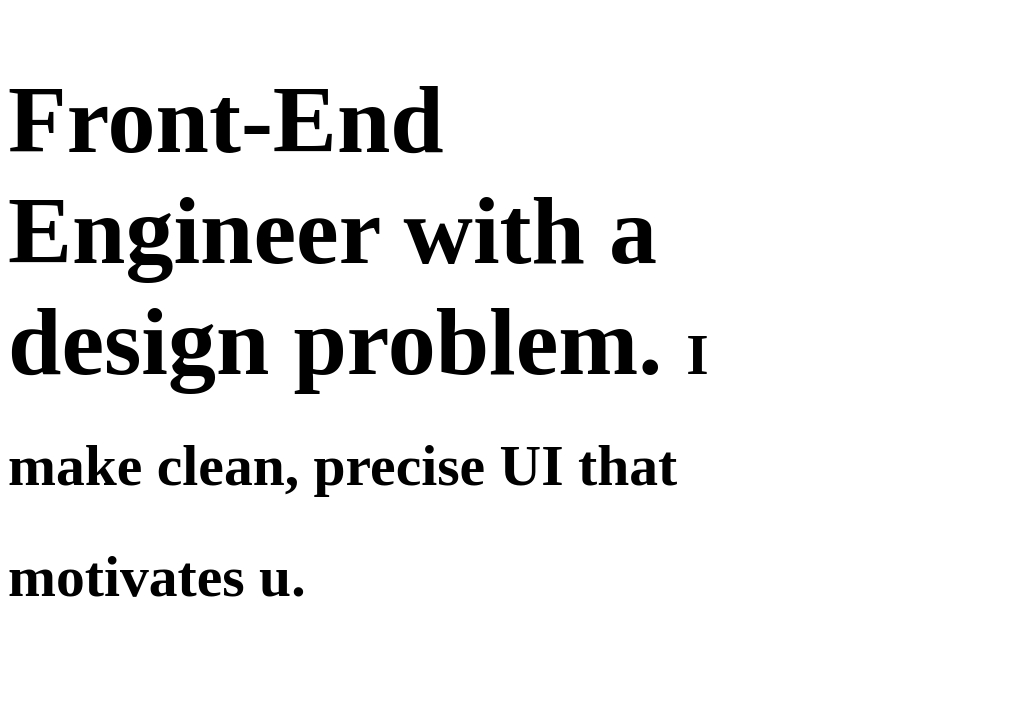
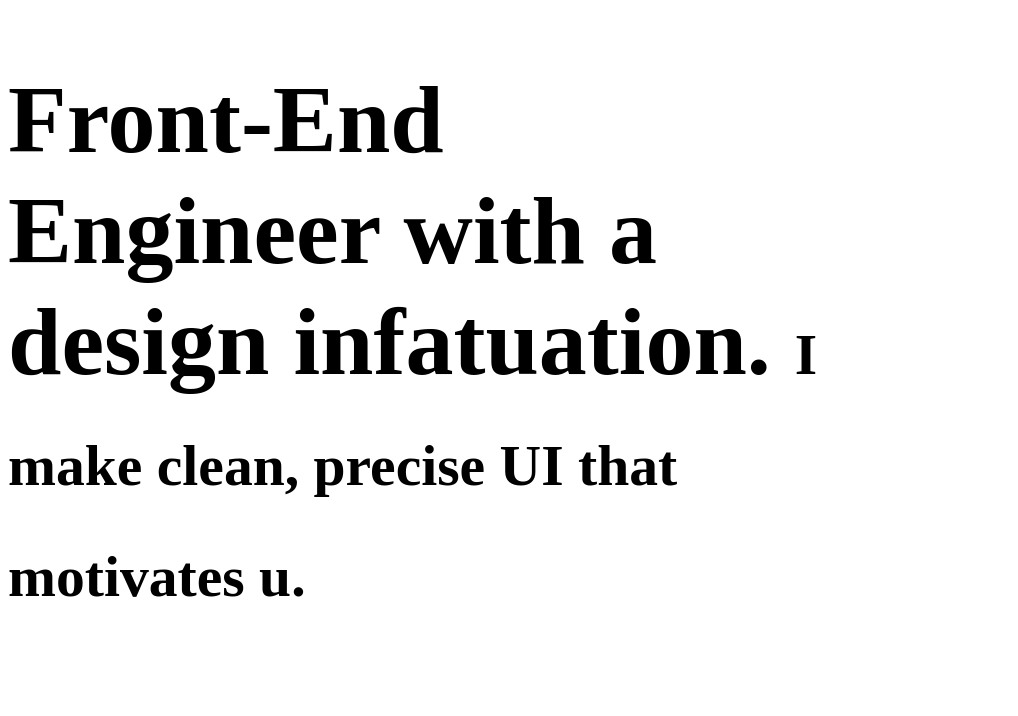
Before and after one commit to ericwindmill/ericwindmill.com, a Gatsby site: page / in a window 1280 px wide. Shown: the top 716 px of the page, without its empty margins (0-1018 px from the left). Built offline with nearby package versions, Linux system fonts and the light colour scheme; Gatsby itself is replaced by a stand-in of ours.

Commit message:
update copy

```diff
--- a/src/pages/index.jsx
+++ b/src/pages/index.jsx
@@ -74,7 +74,7 @@ export default class HomePage extends React.Component {
         <HeaderContainer>
           <div className="header">
             <h1>
-              Front-End Engineer with a design problem.{" "}
+              Front-End Engineer with a design infatuation.{" "}
               <b>
                 I make clean, precise UI that <span className="typewriter"/>.
               </b>
```
